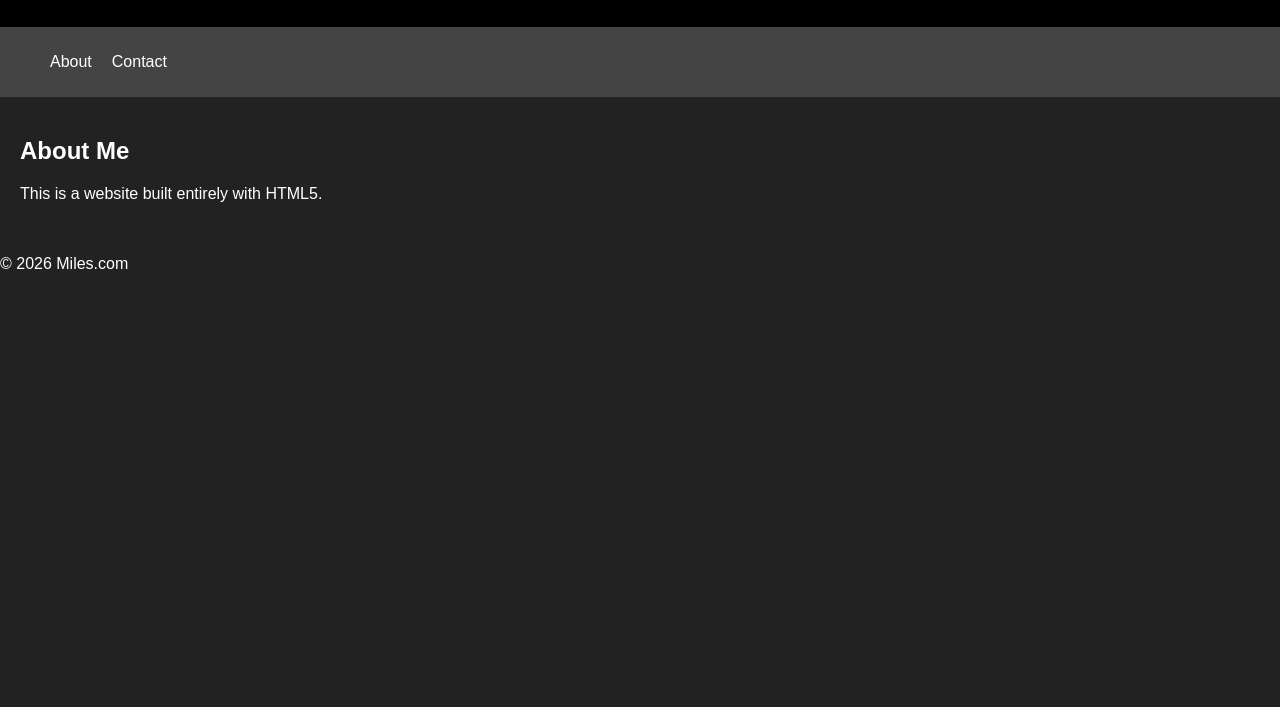
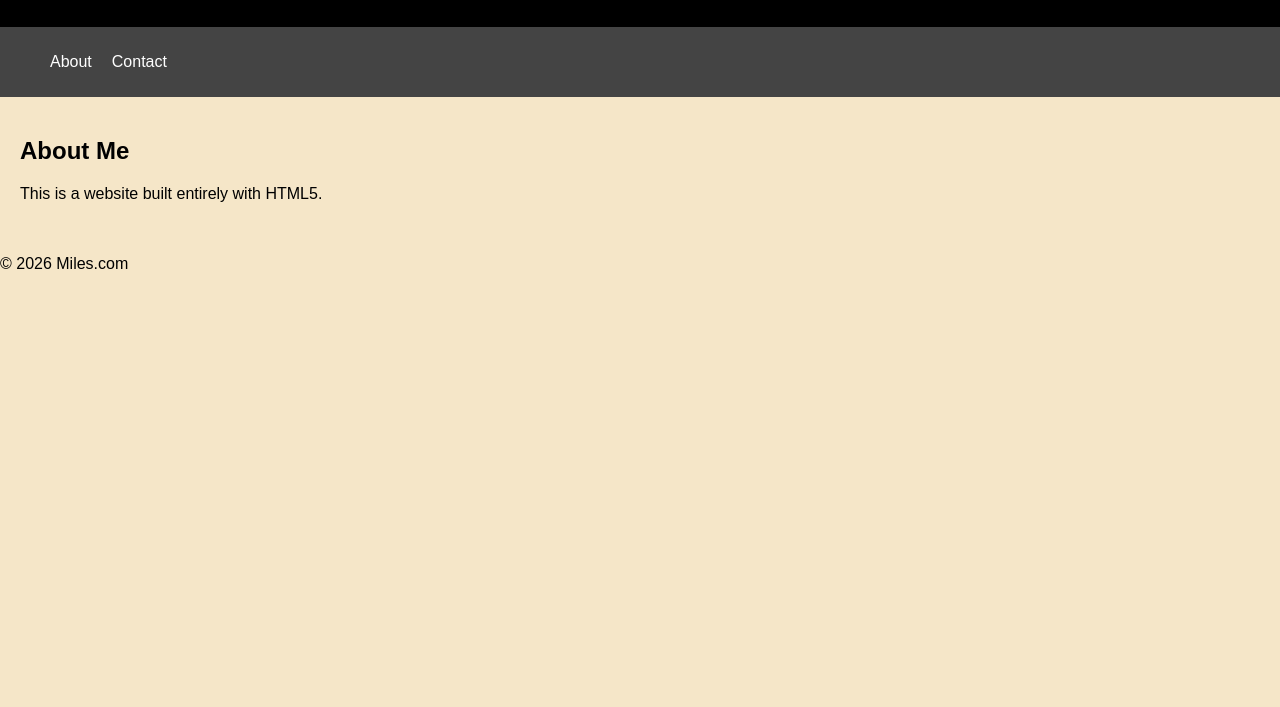
Before and after one commit to kittlitz123/miles.github.io, a plain HTML site: page index.html in a window 1280 px wide. Shown: the part 93-800 px from the top of the page. Drawn offline with Linux system fonts and the light colour scheme.

Commit message:
Change background and text color in style.css

```diff
--- a/style.css
+++ b/style.css
@@ -1,6 +1,6 @@
 body {
-    background-color: #222;
-    color: white;
+    background-color: #f5e6c8;
+    color: black;
     font-family: Arial, sans-serif;
     margin: 0;
 }
```
